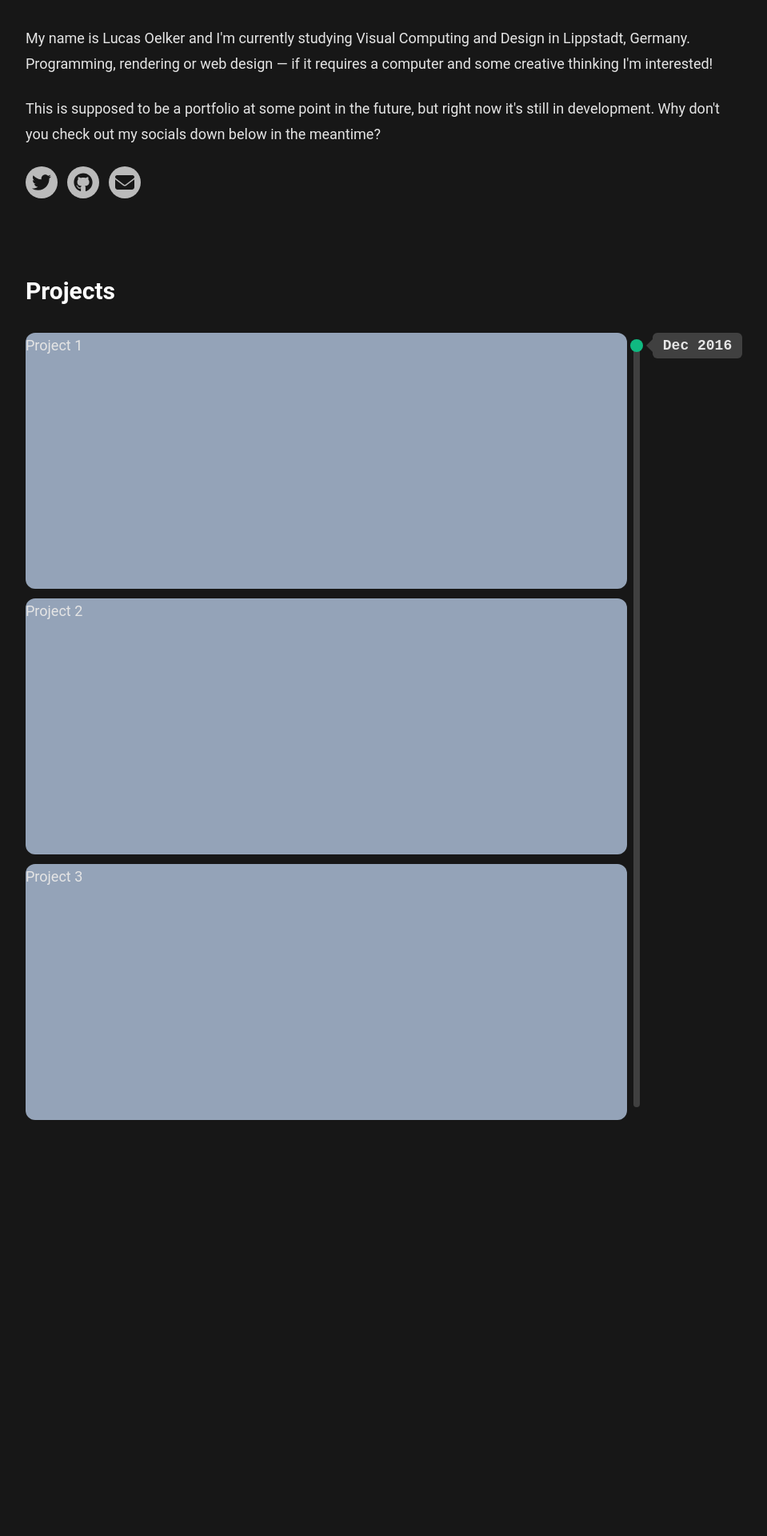
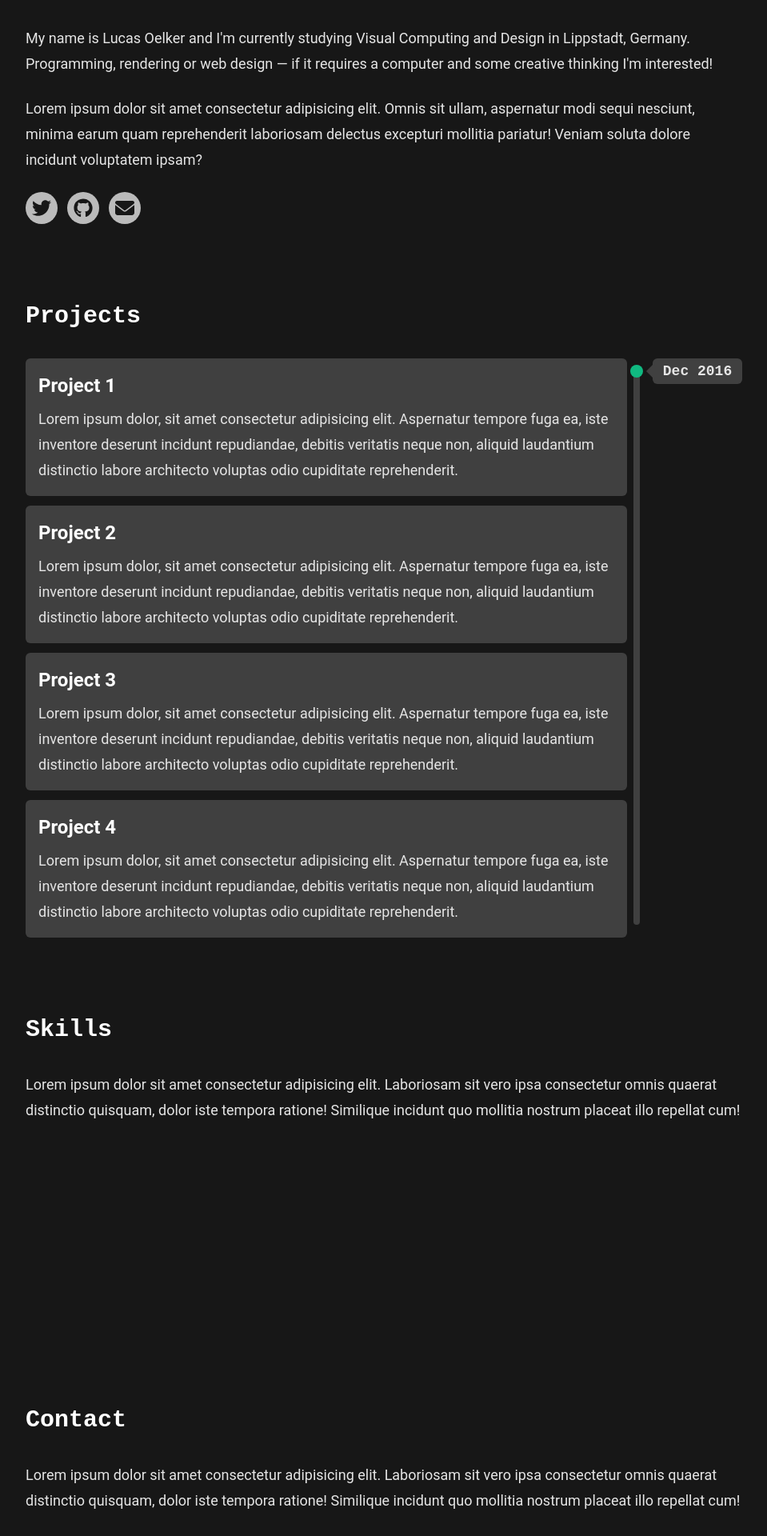
Before and after one commit to LucasOe/portfolio, a React (Vite) app: page / in a window 1280 px wide. Shown: the part 240-2160 px from the top of the page at 80% size, without its empty margins (160-1119 px from the left). Built offline with nearby package versions, Linux system fonts and the light colour scheme.

Commit message:
Add Projects component

```diff
--- /dev/null
+++ b/src/components/Project.tsx
@@ -0,0 +1,19 @@
+type ProjectProps = {
+	title: string;
+	className?: string;
+};
+
+export default function Project({ title, className }: ProjectProps) {
+	return (
+		<div className={className}>
+			<div className="rounded-md bg-neutral-700 p-4">
+				<h3 className="m-0 mb-2">{title}</h3>
+				<p className="m-0">
+					Lorem ipsum dolor, sit amet consectetur adipisicing elit. Aspernatur tempore fuga ea, iste inventore
+					deserunt incidunt repudiandae, debitis veritatis neque non, aliquid laudantium distinctio labore
+					architecto voluptas odio cupiditate reprehenderit.
+				</p>
+			</div>
+		</div>
+	);
+}
--- a/src/pages/Home.tsx
+++ b/src/pages/Home.tsx
@@ -1,5 +1,6 @@
 import { faGithub, faTwitter } from "@fortawesome/free-brands-svg-icons";
 import { faEnvelope } from "@fortawesome/free-solid-svg-icons";
+import Project from "../components/Project";
 import Social from "../components/Social";
 import Timeline from "../components/Timeline";
 
@@ -15,24 +16,36 @@ export default function Home() {
 						creative thinking I&apos;m interested!
 					</p>
 					<p>
-						This is supposed to be a portfolio at some point in the future, but right now it&apos;s still in
-						development. Why don&apos;t you check out my socials down below in the meantime?
+						Lorem ipsum dolor sit amet consectetur adipisicing elit. Omnis sit ullam, aspernatur modi sequi
+						nesciunt, minima earum quam reprehenderit laboriosam delectus excepturi mollitia pariatur!
+						Veniam soluta dolore incidunt voluptatem ipsam?
 					</p>
 					<div className="mt-6 flex gap-3">
 						<Social icon={faTwitter} link="https://twitter.com/_LucasOe_" newtab />
 						<Social icon={faGithub} link="https://github.com/LucasOe" newtab />
 						<Social icon={faEnvelope} link="mailto:lucas.oelker@gmx.de" />
 					</div>
-					<h2 className="mt-24">Projects</h2>
+					<h2 className="mt-24 font-mono">Projects</h2>
 					<Timeline unixBegin={1483225200} unixEnd={1673910000}>
 						<div className="flex grow flex-col gap-3">
-							<div className="h-80 rounded-xl bg-slate-400">Project 1</div>
-							<div className="h-80 rounded-xl bg-slate-400">Project 2</div>
-							<div className="h-80 rounded-xl bg-slate-400">Project 3</div>
+							<Project title="Project 1" />
+							<Project title="Project 2" />
+							<Project title="Project 3" />
+							<Project title="Project 4" />
 						</div>
 					</Timeline>
-					<div className="h-80" />
-					<div className="h-80" />
+					<h2 className="mt-24 font-mono">Skills</h2>
+					<div className="h-80">
+						Lorem ipsum dolor sit amet consectetur adipisicing elit. Laboriosam sit vero ipsa consectetur
+						omnis quaerat distinctio quisquam, dolor iste tempora ratione! Similique incidunt quo mollitia
+						nostrum placeat illo repellat cum!
+					</div>
+					<h2 className="mt-24 font-mono">Contact</h2>
+					<div className="h-80">
+						Lorem ipsum dolor sit amet consectetur adipisicing elit. Laboriosam sit vero ipsa consectetur
+						omnis quaerat distinctio quisquam, dolor iste tempora ratione! Similique incidunt quo mollitia
+						nostrum placeat illo repellat cum!
+					</div>
 				</div>
 			</div>
 		</div>
```
